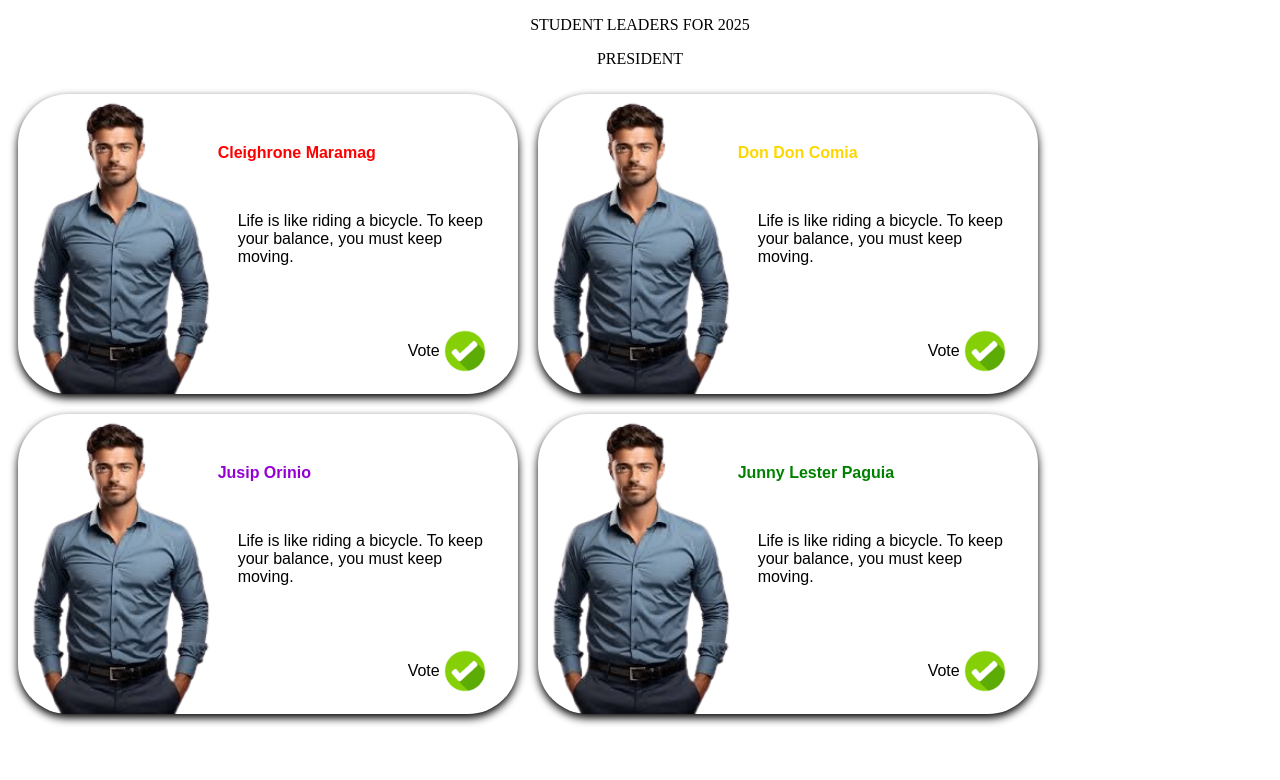
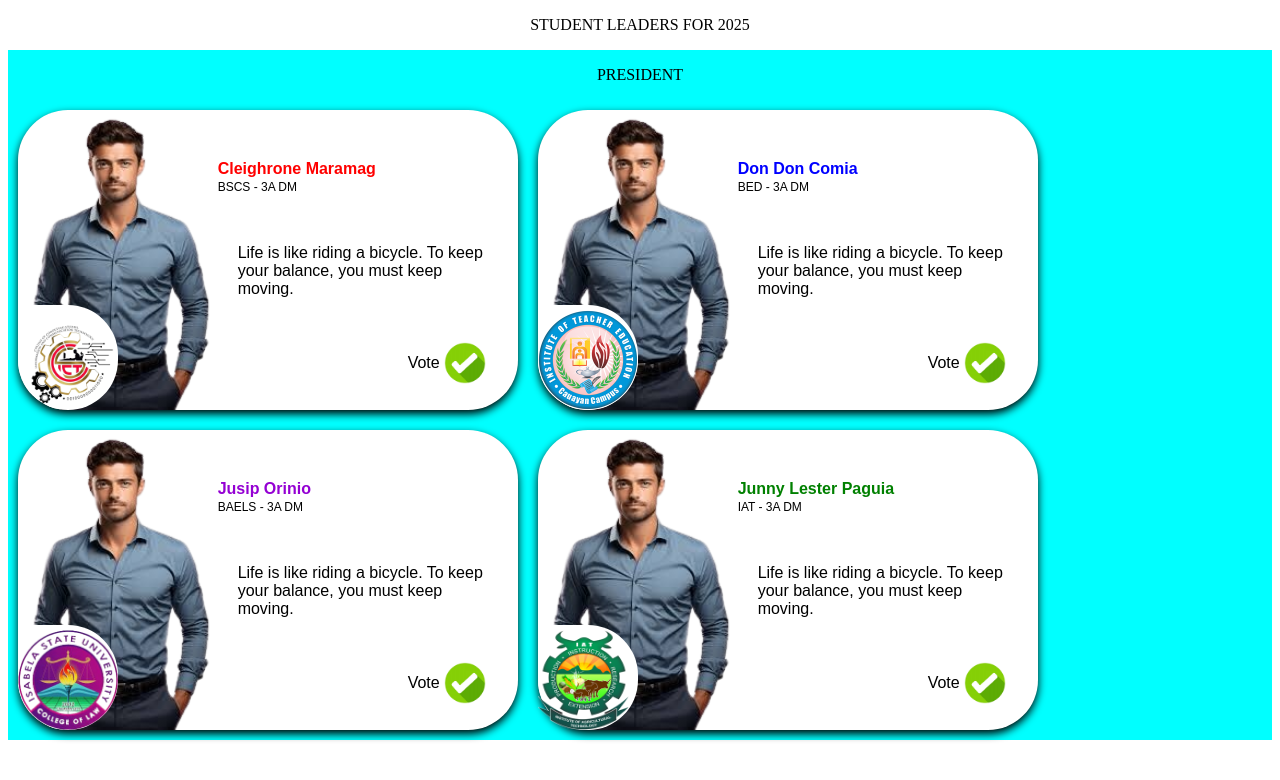
Before and after one commit to frnkgns/ISU-CC-VOTING-SYSTEM, a plain HTML site: page main.html in a window 1280 px wide. Drawn offline with Linux system fonts and the light colour scheme.

Commit message:
adding institue logo

```diff
--- a/main.css
+++ b/main.css
@@ -5,6 +5,13 @@
 .candidates{
     display: flex;
     flex-wrap: wrap;
+}
+
+.president{
+    background-color: aqua;
+    justify-content: center;
+    align-items: center;
+    align-content: center;
 }
 
 .officers-placard{
@@ -17,10 +24,32 @@
     box-shadow: 0 4px 8px rgba(0, 0, 0, 1);
 }
 
+.imgofficercollege{
+    position: absolute;
+    height: 100px;
+    align-self:last baseline
+}
+
+.circlebackground{
+    position: absolute;
+    padding: 50px;
+    height: 5px;
+    border-radius: 0 50px 50px 50px;
+    background-color: white;
+    align-self:last baseline
+
+}
+
 .officername{
     margin-top: 50px;
     font-family: sans-serif;
     font-weight: bold;
+}
+
+.officercourse{
+    font-family: sans-serif;
+    font-size: 12px;
+    margin-top: -14px;
 }
 
 .officerquote{
@@ -35,7 +64,7 @@
 
 .votecontainer{
     display: flex;
-    margin-top: 40px;
+    margin-top: 20px;
     margin-left: 190px;
 }
 /*Eto naman is para maging responsive yung website pwede sya sa cp or laptop */
@@ -61,10 +90,24 @@
         height: auto;
     }
 
+    .imgofficercollege{
+        height: 60px;
+    }
+
+    .circlebackground{
+        height: 3px;
+        padding: 30px;
+    }
+
     .officername{
         font-size: 10px;
         width: 150px;
         margin-top: 30px;
+    }
+
+    .officercourse{
+        font-size: 8px;
+        margin-top: -8px;
     }
 
     .officerquote{
--- a/main.js
+++ b/main.js
@@ -4,10 +4,10 @@ let button = document.getElementById("btn");
 function dynamicallycreateelement(){
     //so this is actually an array objects parang mag sstore lang tayo ng maraming varaible sa array
     const officers = [
-        {name:'Cleighrone Maramag', collegecolor: 'RED',image: 'Pictures/male hap badi.png', quotes: "Life is like riding a bicycle. To keep your balance, you must keep moving."},
-        {name:'Don Don Comia', collegecolor: 'gold', image: 'Pictures/male hap badi.png', quotes: "Life is like riding a bicycle. To keep your balance, you must keep moving." },
-        {name:'Jusip Orinio', collegecolor: 'darkviolet', image: 'Pictures/male hap badi.png', quotes: "Life is like riding a bicycle. To keep your balance, you must keep moving." },
-        {name: 'Junny Lester Paguia', collegecolor: 'green', image: 'Pictures/male hap badi.png', quotes: "Life is like riding a bicycle. To keep your balance, you must keep moving." }
+        {name:'Cleighrone Maramag', collegeimg: 'Pictures/cct.png' ,course: 'BSCS - 3A DM',collegecolor: 'RED',image: 'Pictures/male hap badi.png', quotes: "Life is like riding a bicycle. To keep your balance, you must keep moving."},
+        {name:'Don Don Comia', collegeimg: 'Pictures/BED.png', course: 'BED - 3A DM', collegecolor: 'blue', image: 'Pictures/male hap badi.png', quotes: "Life is like riding a bicycle. To keep your balance, you must keep moving." },
+        {name:'Jusip Orinio', collegeimg: 'Pictures/sas.png', course: 'BAELS - 3A DM', collegecolor: 'darkviolet', image: 'Pictures/male hap badi.png', quotes: "Life is like riding a bicycle. To keep your balance, you must keep moving." },
+        {name: 'Junny Lester Paguia', collegeimg: 'Pictures/agri.png', course: 'IAT - 3A DM', collegecolor: 'green', image: 'Pictures/male hap badi.png', quotes: "Life is like riding a bicycle. To keep your balance, you must keep moving." }
     ]
 
     //no need ilagay sa object array since lahat naman ng placard gagamit nito
@@ -24,6 +24,13 @@ function dynamicallycreateelement(){
         imgofficer.classList.add('imgofficer')
         imgofficer.src = officers[i].image
 
+        let imgofficercollege = document.createElement('img');
+        imgofficercollege.classList.add('imgofficercollege')
+        imgofficercollege.src = officers[i].collegeimg
+
+        let circlebackground = document.createElement('div')
+        circlebackground.classList.add('circlebackground')
+
         //etong text container as div kasi need natin ilagay dito yung names, quotes as well as yung vote icon
         let textcontainer = document.createElement('div');
         textcontainer.classList.add('textcontainer')
@@ -33,6 +40,10 @@ function dynamicallycreateelement(){
         officername.classList.add('officername')
         officername.textContent = officers[i].name;
         officername.style.color = officers[i].collegecolor
+
+        let officercourse = document.createElement('p')
+        officercourse.classList.add('officercourse')
+        officercourse.textContent = officers[i].course;
 
         let officerquote = document.createElement('p')
         officerquote.classList.add('officerquote')
@@ -55,10 +66,13 @@ function dynamicallycreateelement(){
         votecontainer.appendChild(imgvote)
 
         textcontainer.appendChild(officername);
+        textcontainer.appendChild(officercourse)
         textcontainer.appendChild(officerquote);
         textcontainer.appendChild(votecontainer)
 
         addOfficers.appendChild(imgofficer);
+        addOfficers.appendChild(circlebackground);
+        addOfficers.appendChild(imgofficercollege);
         addOfficers.appendChild(textcontainer);
 
         //eto yung pinaka mother div yung candidates
```
Also changed, not shown: Pictures/BED.png (added), Pictures/agri.png (added), Pictures/cct.png (added), Pictures/sas.png (added).
